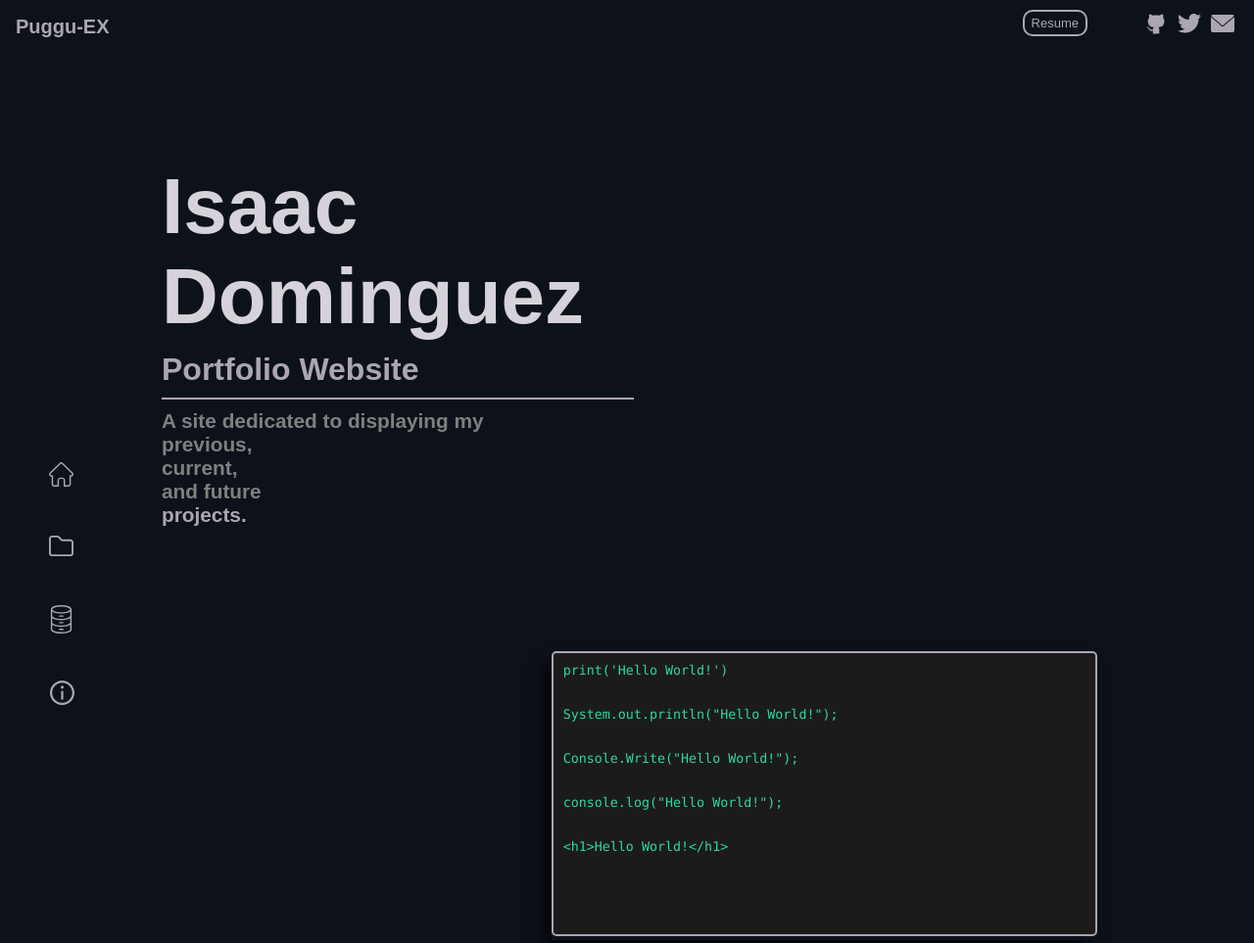
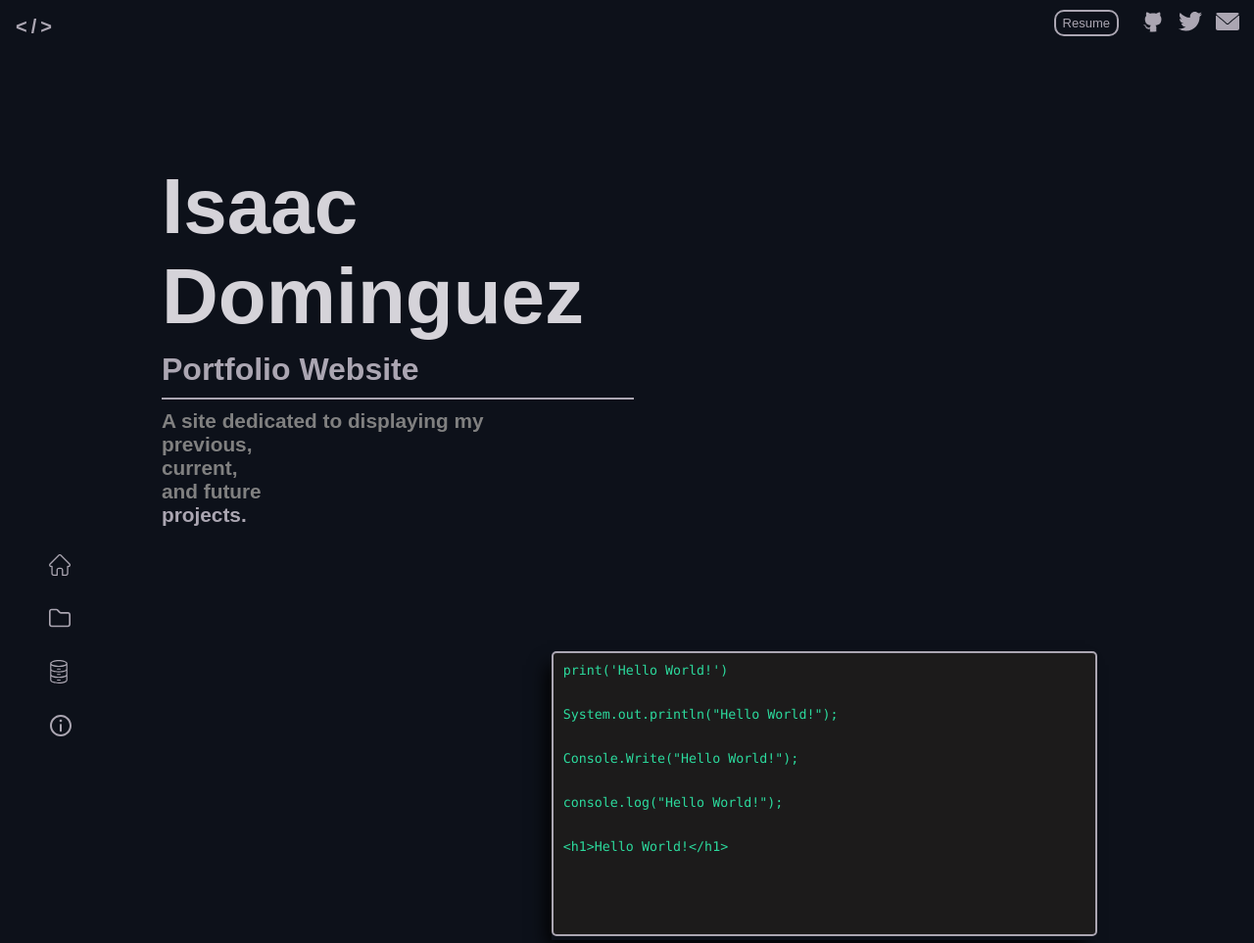
Before and after one commit to Puggu-EX/puggu-ex.github.io, a plain HTML site: page index.html in a window 1280 px wide. Shown: the top 963 px of the page at 98% size. Drawn offline with Linux system fonts and the light colour scheme; a script that the page names is missing.

Commit message:
Small updates

```diff
--- a/index.css
+++ b/index.css
@@ -35,17 +35,17 @@ body {
         bottom: 2rem;
     }
     .main-wrapper .two {
-        height: 180rem;
+        height: 170rem;
     }
 }
 
 .sidebar-wrapper {
     margin: 0;
     left: 0;
-    bottom: 5%;
+    bottom: 0;
     position: fixed;
-    z-index: 12;
-    height: 20rem;
+    z-index: 11;
+    height: 100%;
     width: 10rem;
     min-height: 20rem;
     background-color: transparent;
@@ -56,7 +56,6 @@ body {
 .sidebar-wrapper .sections {
     margin: 0;
     width: 100%;
-    height: 100%;
     text-decoration: none;
     /* border: 1px solid red; */
 }
@@ -64,23 +63,25 @@ body {
 .sidebar-wrapper .sections ul{
     list-style-type: none;
     padding: 0;
+    margin: 0;
+    position: absolute;
+    bottom: 2rem;
 }
 
 .sidebar-wrapper .sections li a{
     display: block;
     text-decoration: none;
     color: inherit;
-    margin: 1rem 0;
     padding: 1rem 0;
     opacity: 0;
 }
 
 .sidebar-wrapper .sections .nav-icon{
     padding-left: 100px;
-    width:  25px;
-    height: 25px;
+    width:     22px;
+    height:    22px;
+    mask-size: 22px;
     background-color: #aba6b2;
-    mask-size: 25px;
     mask-repeat: no-repeat;
     mask-position: center;
     transition: 100ms ease;
@@ -89,10 +90,11 @@ body {
 .sidebar-wrapper .sections .nav-icon:hover{
     background-color: #2cda9d;
     transform: translateY(-3px);
+    cursor: pointer;
 }
 
 .sidebar-wrapper .sections .nav-home{
-    animation: 1s 2000ms ease 1 fromLeft forwards;
+    animation: 1s 3.3s ease 1 fromBelow forwards;
 }
 
 .sidebar-wrapper .sections .home-icon{
@@ -101,7 +103,7 @@ body {
 
 
 .sidebar-wrapper .sections .nav-projects{
-    animation: 1s 2100ms ease 1 fromLeft forwards;
+    animation: 1s 3.4s ease 1 fromBelow forwards;
 }
 
 .sidebar-wrapper .sections .projects-icon{
@@ -109,19 +111,19 @@ body {
 }
 
 .sidebar-wrapper .sections .nav-more{
-    animation: 1s 2200ms ease 1 fromLeft forwards;
+    animation: 1s 3.5s ease 1 fromBelow forwards;
 }
 
 .sidebar-wrapper .sections .more-icon{
     mask-image: url(img/server.svg);
-    width:     29px;
-    height:    29px;
-    mask-size: 29px;
+    width:     24px;
+    height:    24px;
+    mask-size: 24px;
     padding-left: 96px;
 }
 
 .sidebar-wrapper .sections .nav-about{
-    animation: 1s 2300ms ease 1 fromLeft forwards;
+    animation: 1s 3.6s ease 1 fromBelow forwards;
 }
 
 .sidebar-wrapper .sections .about-icon{
@@ -184,13 +186,15 @@ body {
     width: 100px;
     font-size: 20px;
     /* background-color: red; */
-    z-index: 100;
     color: #aba6b2;
+    animation: 1s ease 1 fromAbove forwards;
+
+
 }
 
-.one .top-name:hover{
+/* .one .top-name:hover{
     color: #2cda9d;
-}
+} */
 
 .one .top-name:visited {
     color: #aba6b2;
@@ -202,12 +206,14 @@ body {
     font-size: 13px;
     padding: 4px 7px;
     margin: 10px;
-    right: 160px;
+    right: 8rem;
     /* background-color: red; */
     border: 2px solid #ABA6B2;
     color: #ABA6B2;
     border-radius: 10px;
     display: inline-block;
+    animation: 1s ease 1 fromAbove forwards;
+
 }
 
 .one .top-resume:hover {
@@ -219,46 +225,71 @@ body {
 
 .one .top-icons {
     position: absolute;
-    margin: 5px;
-    right: 0px;
+    margin: 10px;
+    right: 0;
     top: 0;
-    padding: 5px 10px;
     /* background-color: red; */
     display: flex;
+    text-decoration: none;
+}
+
+.one .top-icons ul {
+    list-style-type: none;
+    padding: 0;
+    margin: 0;
+}
+
+.one .top-icons ul li{
+    display: inline-block;
+    margin: 0;
+}
+
+.one .top-icons ul li a{
+    display: inline-block;
+    text-decoration: none;
+    opacity: 0;
+    margin: 0;
 }
 
 .one .top-icons .icon {
-    width: 24px;
-    height: 24px;
-    padding: 2px 5px;
-}
-
-.one .top-icons .svg-img {
     background-color: #ABA6B2;
+    width:     24px;
+    height:    24px;
     mask-size: 24px;
     mask-repeat: no-repeat;
     mask-position: center;
+    transition: 100ms ease;
+    padding: 0 .3rem;
+}
+
+.one .top-icons .icon:hover {
+    background-color: #2cda9d;
+    transform: translateY(-3px);
+    cursor: pointer;
+}
+
+.one .top-icons .top-git{
+    animation: 1s 100ms ease 1 fromAbove forwards;
 }
 
 .one .top-icons .git {
     mask-image: url(img/github.svg);
 }
 
+.one .top-icons .top-twitter {
+    animation: 1s 200ms ease 1 fromAbove forwards;
+}
+
 .one .top-icons .twitter {
     mask-image: url(img/twitter.svg);
 }
 
+.one .top-icons .top-mail {
+    animation: 1s 300ms ease 1 fromAbove forwards;
+}
+
 .one .top-icons .mail {
     mask-image: url(img/envelope.svg);
-}
-
-.one .top-icons .svg-img:hover {
-    background-color: #2cda9d;
-}
-
-.one .top-icons .icon:hover {
-    cursor: pointer;
-    animation: 100ms ease-in 1 hvr forwards;
 }
 
 .one .background-img {
@@ -273,7 +304,7 @@ body {
     position: relative;
     padding: 10rem;
     opacity: 0;
-    animation: 1s .5s ease-in 1 fromTop forwards;
+    animation: 2s .5s ease-out 1 fromAbove forwards;
 }
 
 .one .title-flex-container>* {
@@ -296,6 +327,8 @@ body {
 .one .line {
     border: 1px solid #ABA6B2;
     width: 100%;
+    opacity: 0;
+    animation: 2s 1.5s ease-out 1 expandRight forwards;
 }
 
 .one .about-site {
@@ -329,7 +362,7 @@ body {
     margin: 10rem;
     box-shadow: -9px 10px 17px -4px rgba(0, 0, 0, 1);
     opacity: 0;
-    animation: 1s 1s ease-in 1 fromTop forwards;
+    animation: 2s .7s ease-out 1 fromAbove forwards;
 }
 
 ::selection {
@@ -355,7 +388,7 @@ body {
     /* color: #2CDA9D; */
     width: 100%;
     min-width: 60rem;
-    height: 150rem;
+    height: 110rem;
     position: relative;
     /* display: block; */
     /* min-height: 100em; */
@@ -550,39 +583,16 @@ body {
     visibility: hidden;
 } */
 
-@keyframes fromTop {
-    0% {
-        transform: translateY(-10px);
-        opacity: 0;
-    }
-    20% {
-        transform: translateY(-10px);
-        opacity: 0;
-    }
-    100% {
-        transform: translateY(0px);
-        opacity: 1;
-    }
-}
 
 @keyframes expandRight {
     0% {
         width: 0%;
-    }
-    40% {
-        width: 0%;
+        opacity: .5;
     }
     100% {
         width: 100%;
+        opacity: 1;
     }
-}
-
-.fade-top {
-    animation: 1s ease-in 1 fromTop;
-}
-
-.expand-right {
-    animation: 2.5s ease-out 1 expandRight;
 }
 
 @keyframes hvr {
@@ -613,7 +623,7 @@ body {
     }
 }
 
-@keyframes fromLeft{
+@keyframes fromBelow{
     0%{
         opacity: 0%;
         transform: translateY(40px);
@@ -627,3 +637,18 @@ body {
         transform: translateY(0px);
     }
 }
+
+@keyframes fromAbove{
+    0%{
+        opacity: 0%;
+        transform: translateY(-40px);
+    }
+    50%{
+        opacity: 0%;
+        transform: translateY(-30px);
+    }
+    100%{
+        opacity: 100%;
+        transform: translateY(0px);
+    }
+}
--- a/index.html
+++ b/index.html
@@ -14,7 +14,7 @@
             <section id="sidebar" class="sidebar-wrapper">
                 <nav class="sections">
                     <ul>
-                        <li><a href="#one" class="section-element nav-home">
+                        <li><a href="#" class="section-element nav-home">
                             <div class="nav-icon home-icon"></div>
                         </a></li>
                         <li><a href="#two" class="section-element nav-projects">
@@ -34,21 +34,33 @@
                 <!-- first section -->
                 <section class="section one">
                     <!-- topbar -->
-                    <div class="top-bar fade-top">
+                    <div class="top-bar">
                         <div class="top-name">
-                            <a href="#"><span class="top-name">Puggu-EX</span></a>
+                            <span class="top-name">&lt;&ThinSpace;/&ThinSpace;&gt;</span>
                         </div>
-                        <div class="top-resume">
-                            <span>Resume</span>
-                        </div>
-                        <div class="top-icons">
-                            <a href="https://github.com/Puggu-EX">
-                                <div class="icon svg-img git"></div>
-                            </a>
-                            <a href="https://twitter.com/Puggu_EX">
-                                <div class="icon svg-img twitter"></div>
-                            </a>
-                            <div class="icon svg-img mail"></div>
+                        <div>
+                            <div class="top-resume">
+                                <span>Resume</span>
+                            </div>
+                            <nav class="top-icons">
+                                <ul>
+                                    <li>
+                                        <a class="top-git" href="https://github.com/Puggu-EX">
+                                            <div class="icon git"></div>
+                                        </a>
+                                    </li>
+                                    <li>
+                                        <a class="top-twitter" href="https://twitter.com/Puggu_EX">
+                                            <div class="icon twitter"></div>
+                                        </a>
+                                    </li>
+                                    <li>
+                                        <a class="top-mail" href="#">
+                                            <div class="icon mail"></div>
+                                        </a>
+                                    </li>
+                                </ul>
+                            </nav>
                         </div>
                     </div>
                     <!-- title -->
@@ -61,14 +73,6 @@
                                 <a href="https://github.com/Puggu-EX?tab=repositories">projects.</a>
                             </div>
                         </h3>
-                    </div>
-                    <div hidden aria-readonly="true" class="textbox2">
-                        <textarea type="text" spellcheck="false" placeholder="Why would you empty me T^T">print('Hello World!')&#10;
-                                &#10;System.out.println("Hello World!");&#10;
-                                &#10;Console.Write("Hello World!");&#10;
-                                &#10;console.log("Hello World!");&#10;
-                                &#10;<h1>Hello World!</h1>
-                            </textarea>
                     </div>
                     <div class="hello-world-textbox">
                         <textarea type="text" spellcheck="false" placeholder="Empty T^T">print('Hello World!')&#10;
```
